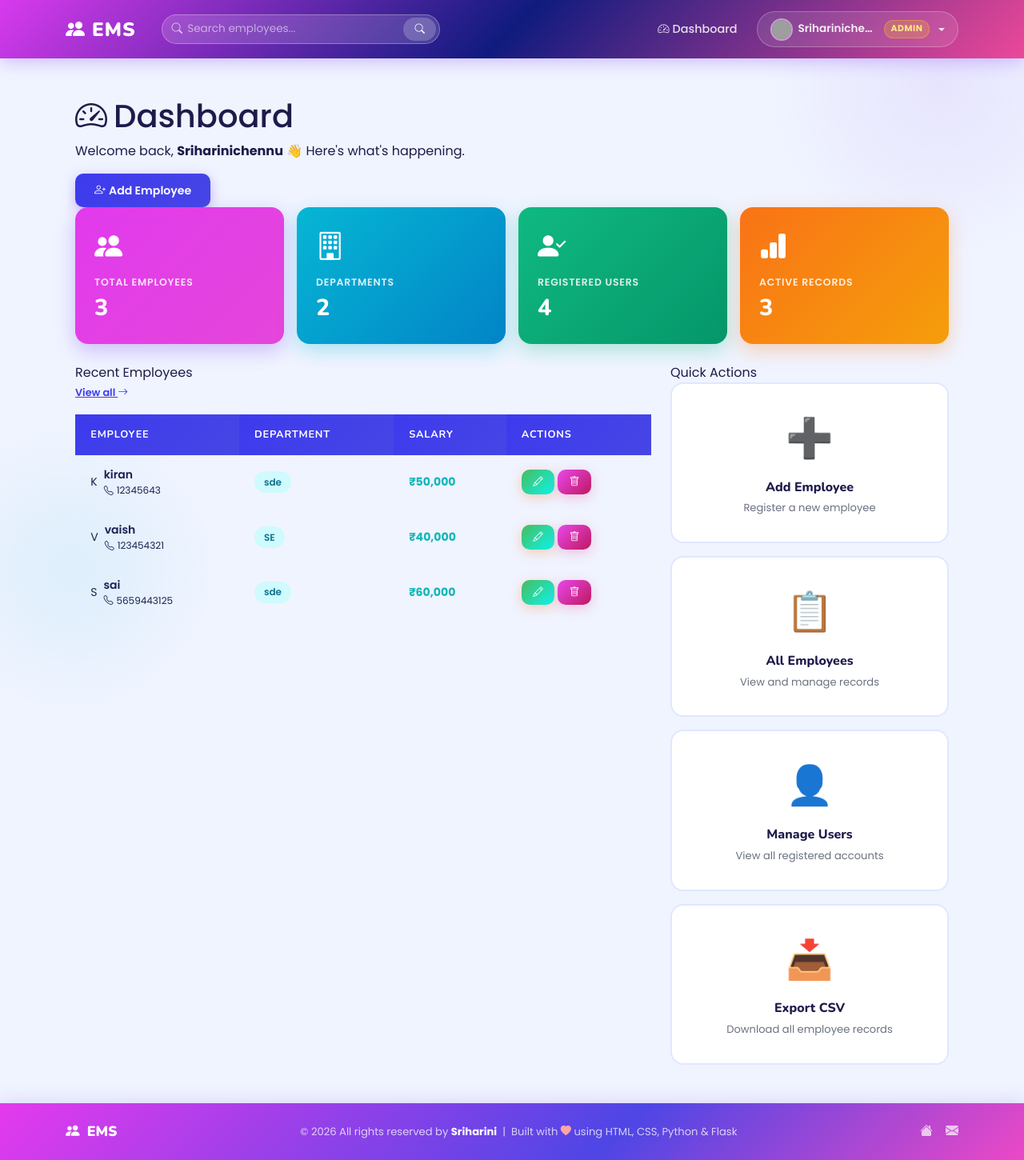
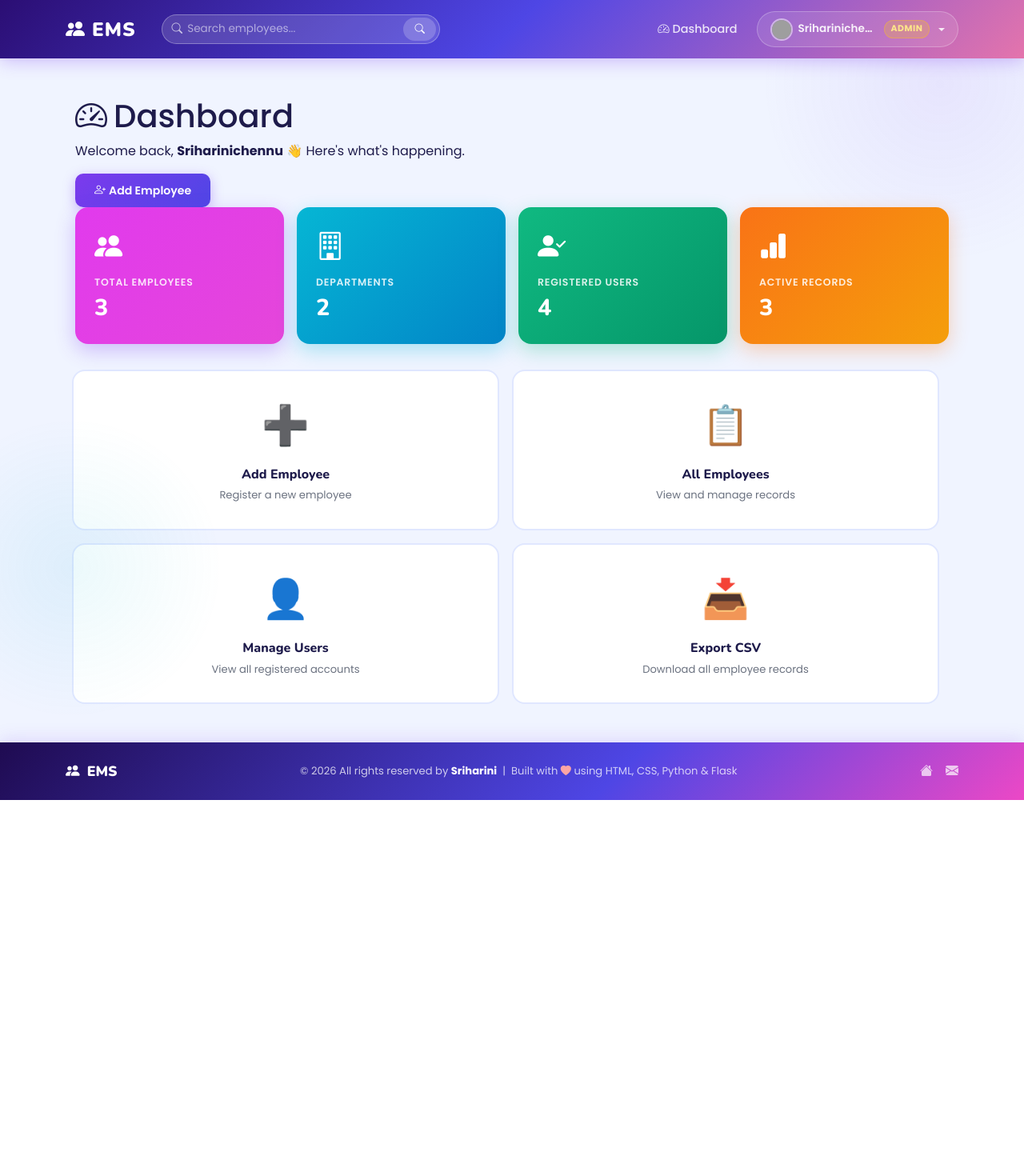
Before and after one commit to sriharini-1234/Employee-Management-System, a Flask app: page /dashboard in a window 1280 px wide. Shown: the whole page at 80% size. After the commit the page ends 1000 px from the top, so only its background shows below. Run offline with Flask 3, Linux system fonts and the light colour scheme; a user stored in the database is signed in; data comes from the database, SQL or seed files in the repository; both versions use the stored data as it was after the commit; grey boxes are pictures that could not be loaded.

Commit message:
file chnaged

```diff
--- a/app.py
+++ b/app.py
@@ -754,7 +754,9 @@ def index():
     if logged_in():
         return redirect("/dashboard")
     return render_template("index.html")
-
+@app.route("/about")
+def About():
+    return render_template("about.html")
 
 @app.route("/contact", methods=["GET", "POST"])
 def contact():
--- a/static/style.css
+++ b/static/style.css
@@ -2,7 +2,7 @@
 @import url('https://fonts.googleapis.com/css2?family=Nunito:wght@400;500;600;700;800;900&family=Poppins:wght@300;400;500;600;700&display=swap');
 
 :root {
-  --purple:   #3d3aed;
+  /* --purple:   #3d3aed;
   --purple-l: #8bfadc;
   --pink:     #e948ec;
   --orange:   #49bb5c;
@@ -10,6 +10,19 @@
   --green:    #10b6b9;
   --yellow:   #0bf5ed;
   --indigo:   #4646e5;
+  --bg:       #f0f4ff;
+  --white:    #ffffff;
+  --border:   #e0e7ff;
+  --text:     #1e1b4b;
+  --muted:    #6b7280; */
+   --purple:   #7c3aed;
+  --purple-l: #a78bfa;
+  --pink:     #ec4899;
+  --orange:   #f97316;
+  --teal:     #06b6d4;
+  --green:    #10b981;
+  --yellow:   #f59e0b;
+  --indigo:   #4f46e5;
   --bg:       #f0f4ff;
   --white:    #ffffff;
   --border:   #e0e7ff;
@@ -53,7 +66,7 @@ body::after {
 
 /* ===== STICKY NAVBAR ===== */
 .navbar {
-  background: linear-gradient(135deg, #d83aed 0%, #101b7e 50%, #ec4899 100%) !important;
+  background: linear-gradient(135deg, #2b0e74 0%, #4e46e5 50%, #e474ac 100%) !important;
   padding: 0.85rem 0;
   position: sticky;
   top: 0;
@@ -107,7 +120,7 @@ body::after {
 
 /* ===== STICKY FOOTER ===== */
 footer {
-  background: linear-gradient(135deg, #e43aed 0%, #4e46e5 60%, #ec48c6 100%);
+  background: linear-gradient(135deg, #1f0b51 0%, #4e46e5 60%, #ec48c6 100%);
   color: rgba(255,255,255,0.9);
   padding: 1.4rem 0;
   margin-top: auto;
--- a/templates/base.html
+++ b/templates/base.html
@@ -32,7 +32,7 @@
 
       {% if not session.get('username') %}
       <!-- ════════════ PUBLIC NAVBAR ════════════ -->
-      <ul class="navbar-nav me-auto gap-1 align-items-lg-center">
+      <ul class="navbar-nav ms-auto gap-1 align-items-lg-center">
         <li class="nav-item">
           <a class="nav-link" href="/"><i class="bi bi-house-fill me-1"></i>Home</a>
         </li>
--- a/templates/dashboard.html
+++ b/templates/dashboard.html
@@ -44,7 +44,7 @@
 
   <div class="row g-4">
 
-    {# ── RECENT EMPLOYEES ── #}
+    <!-- {# ── RECENT EMPLOYEES ── #}
     <div class="col-lg-8">
       <div class="page-hd-row mb-3">
         <div class="section-lbl mb-0">Recent Employees</div>
@@ -54,7 +54,7 @@
       <div class="ems-table-wrap">
         <table class="ems-table">
           <thead>
-            <tr><th>Employee</th><th>Department</th><th>Salary</th><th>Actions</th></tr>
+            <tr><th>#</th><th>Employee</th><th>Department</th><th>Salary</th><th>Actions</th></tr>
           </thead>
           <tbody>
             {% for e in recent %}
@@ -90,10 +90,10 @@
         <a href="/add_employee" class="btn btn-primary mt-2"><i class="bi bi-person-plus me-1"></i>Add Employee</a>
       </div>
       {% endif %}
-    </div>
+    </div> -->
 
     {# ── QUICK ACTIONS ── #}
-    <div class="col-lg-4">
+    <!-- <div class="col-lg-4">
       <div class="section-lbl">Quick Actions</div>
       <div class="d-flex flex-column gap-3">
         <a href="/add_employee" class="action-card c-purple">
@@ -120,5 +120,40 @@
     </div>
 
   </div>
+</div> -->
+<div class="row g-3">
+  <div class="col-6">
+    <a href="/add_employee" class="action-card c-purple">
+      <span class="action-icon">➕</span>
+      <div class="action-title">Add Employee</div>
+      <div class="action-desc">Register a new employee</div>
+    </a>
+  </div>
+
+  <div class="col-6">
+    <a href="/view_employee" class="action-card c-teal">
+      <span class="action-icon">📋</span>
+      <div class="action-title">All Employees</div>
+      <div class="action-desc">View and manage records</div>
+    </a>
+  </div>
+
+  <div class="col-6">
+    <a href="/manage_users" class="action-card c-orange">
+      <span class="action-icon">👤</span>
+      <div class="action-title">Manage Users</div>
+      <div class="action-desc">View all registered accounts</div>
+    </a>
+  </div>
+
+  <div class="col-6">
+    <a href="/export_csv" class="action-card c-purple">
+      <span class="action-icon">📥</span>
+      <div class="action-title">Export CSV</div>
+      <div class="action-desc">Download all employee records</div>
+    </a>
+  </div>
+</div>
+</div>
 </div>
 {% endblock %}
--- a/templates/manage_users.html
+++ b/templates/manage_users.html
@@ -17,7 +17,7 @@
     <table class="ems-table">
       <thead>
         <tr>
-          <th>#ID</th>
+          <th>ID</th>
           <th>Username</th>
           <th>Email</th>
           <th>Role</th>
@@ -27,7 +27,7 @@
       <tbody>
         {% for u in users %}
         <tr>
-          <td><span class="chip chip-purple">#{{ u[0] }}</span></td>
+          <td><span class="chip chip-purple">{{ u[0] }}</span></td>
 
           <td>
             <div class="d-flex align-items-center gap-2">
@@ -35,7 +35,7 @@
                           background:linear-gradient(135deg,
                             {% if u[3] == 'admin' %}#7c3aed,#4f46e5{% else %}#06b6d4,#0284c7{% endif %});
                           display:flex;align-items:center;justify-content:center;
-                          font-size:0.85rem;color:#fff;font-weight:700;flex-shrink:0;">
+                          font-size:0.85rem;color:#fff; font-weight: 700;flex-shrink:0;">
                 {{ u[2][0]|upper }}
               </div>
               <span style="font-weight:600;font-size:.875rem;">@{{ u[2] }}</span>
--- a/templates/view_employee.html
+++ b/templates/view_employee.html
@@ -17,15 +17,15 @@
   <div class="ems-table-wrap">
     <table class="ems-table">
       <thead>
-        <tr><th>#</th><th>Employee</th><th>Department</th><th>Salary</th><th>Phone</th><th style="text-align:center">Actions</th></tr>
+        <tr><th>ID</th><th>Employee</th><th>Department</th><th>Salary</th><th>Phone</th><th style="text-align:center">Actions</th></tr>
       </thead>
       <tbody>
         {% for e in employees %}
         <tr>
-          <td><span class="chip chip-gray">#{{ e[0] }}</span></td>
+          <td><span class="chip chip-gray">{{ e[0] }}</span></td>
           <td>
             <div class="d-flex align-items-center gap-2">
-              <div class="emp-avatar">{{ e[1][0]|upper }}</div>
+              <div class="emp-avatar"></div>
               <div>
                 <div style="font-weight:600;font-size:.875rem">{{ e[1] }}</div>
                 <div style="font-size:.74rem;color:var(--text-3)">@{{ e[5] }}</div>
```
Also changed, not shown: company.db.
